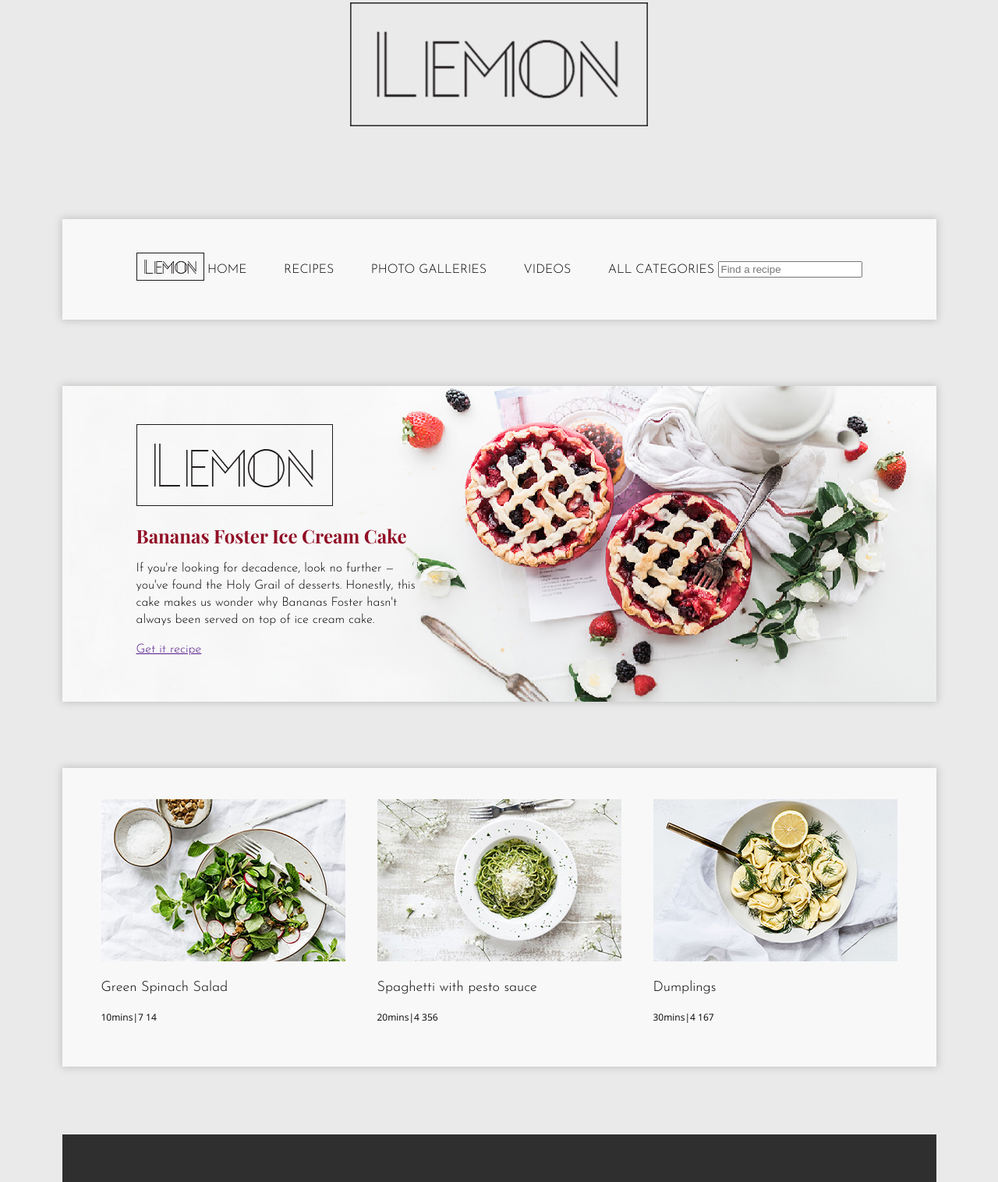
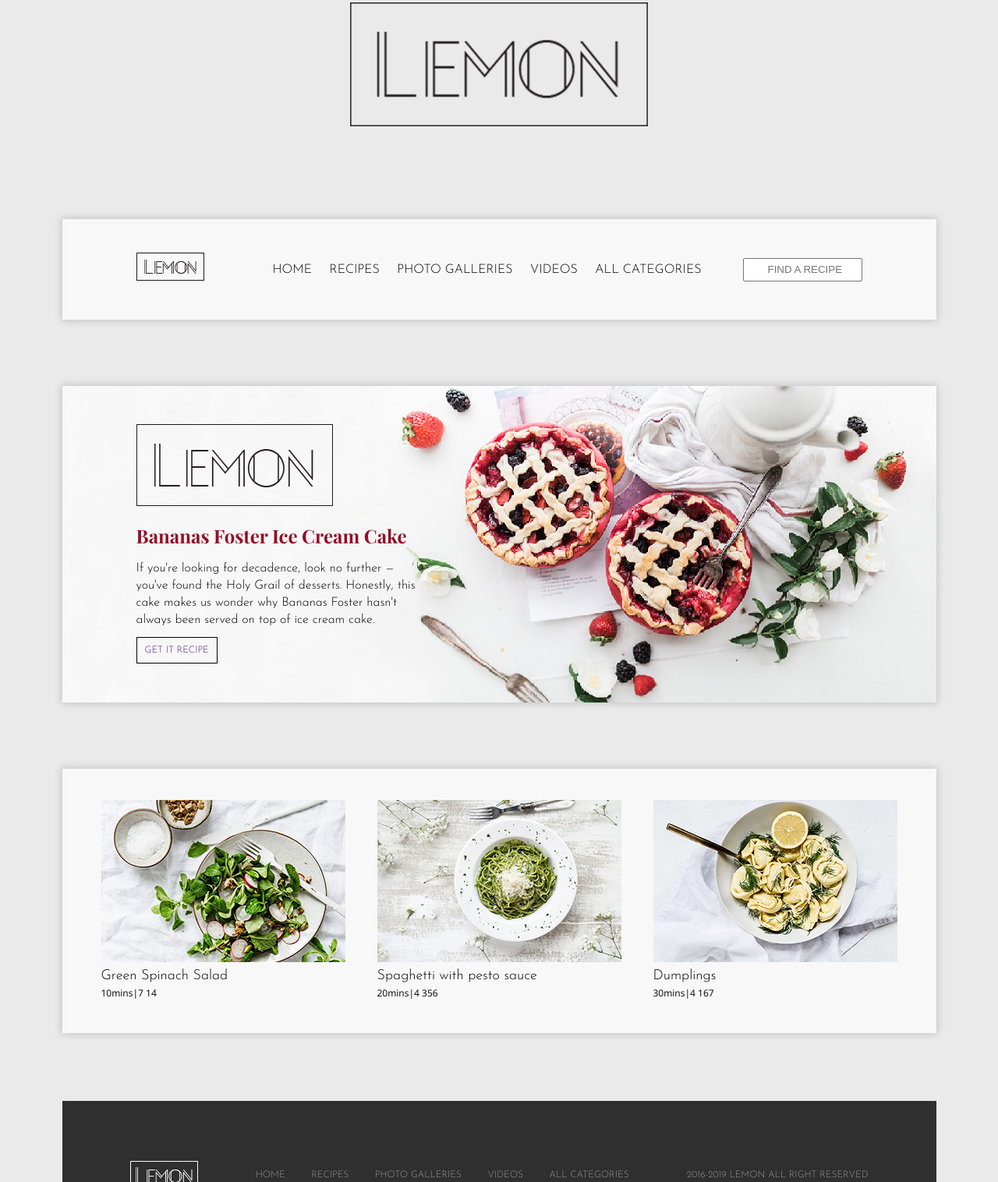
Before and after one commit to GoldenSnake/Lemon, a plain HTML site: page index.html in a window 1280 px wide. Shown: the part 232-1748 px from the top of the page at 78% size. Drawn offline with nearby package versions, Linux system fonts and the light colour scheme.

Commit message:
Стиль для кнопки и мелкие правки

```diff
--- a/css/style.css
+++ b/css/style.css
@@ -38,6 +38,15 @@ body {
   list-style: none;
 }
 
+.btn {
+  margin-top: 25px;
+  padding: 10px;
+  text-decoration: none;
+  font-size: 12px;
+  text-transform: uppercase;
+  border: 1px solid #000000;
+}
+
 .header {
   margin-top: 225px;
   margin-bottom: 85px;
@@ -73,13 +82,22 @@ body {
 }
 
 .site-navigation {
+  margin-left: 85px;
+  margin-right: 50px;
   display: flex;
   justify-content: space-between;
-  min-width: 650px;
+  min-width: 550px;
 }
 
 .sub-menu {
   display: none;
+}
+
+.search input {
+  width: 153px;
+  height: 30px;
+  text-transform: uppercase;
+  padding-left: 30px;
 }
 
 .hit-recipes {
@@ -121,7 +139,14 @@ body {
   justify-content: space-between;
 }
 
+.recipe-list p {
+  padding: 0;
+  margin: 0;
+}
+
 .comments-views {
+  padding: 0;
+  margin: 0;
   font-family: "Open Sans", Tahoma, sans-serif;
   font-size: 12px;
 }
```
